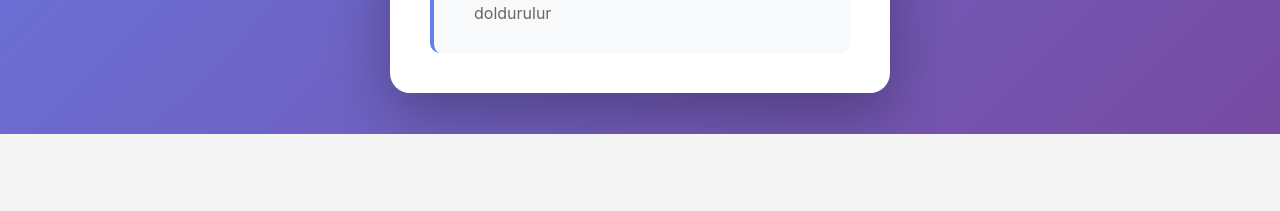
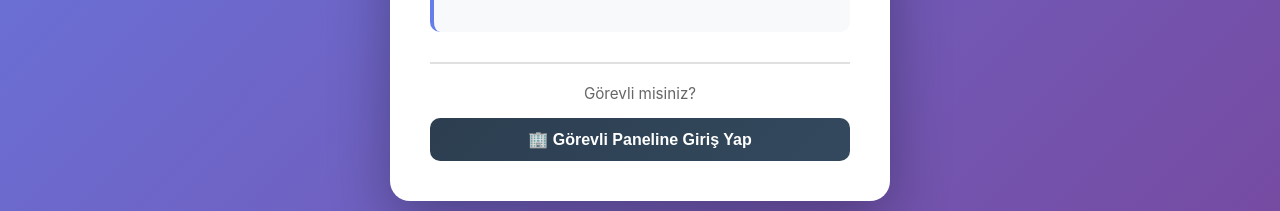
Before and after one commit to Neogtt/apartman, a React (Create React App) app in the folder client/: page / in a window 1280 px wide. Shown: the part 666-877 px from the top of the page. Before the commit the page ends 800 px from the top, so only its background shows below. Built offline with nearby package versions, Linux system fonts and the light colour scheme; no server answers.

Commit message:
Görevli paneli erişimi ekrandan seçilebilir hale getirildi
- Ana giriş sayfasına 'Görevli Paneli' butonu eklendi
- URL yerine ekrandan seçim yapılabiliyor
- Görevli giriş sayfası ayrı route olarak eklendi

```diff
--- a/client/src/App.js
+++ b/client/src/App.js
@@ -71,6 +71,11 @@ function AppContent() {
     return <ApartmentLogin onLoginSuccess={handleLoginSuccess} />;
   }
 
+  // Görevli giriş sayfasına yönlendirme için kontrol
+  if (location.pathname === '/staff-login' && !isStaffLoggedIn) {
+    return <StaffLogin onLoginSuccess={handleStaffLoginSuccess} />;
+  }
+
   return (
     <div className="app">
         <div className="sidebar">
@@ -120,6 +125,7 @@ function AppContent() {
           <Route path="/" element={<ApartmentOrder />} />
           <Route path="/siparis-ver" element={<ApartmentOrder />} />
           <Route path="/gorevli" element={<ApartmentManager />} />
+          <Route path="/staff-login" element={<StaffLogin onLoginSuccess={handleStaffLoginSuccess} />} />
         </Routes>
       </div>
     </div>
--- a/client/src/pages/ApartmentLogin.css
+++ b/client/src/pages/ApartmentLogin.css
@@ -143,6 +143,37 @@
   line-height: 1.5;
 }
 
+.staff-access-box {
+  margin-top: 30px;
+  padding-top: 20px;
+  border-top: 2px solid #e0e0e0;
+  text-align: center;
+}
+
+.staff-access-text {
+  color: #666;
+  margin-bottom: 15px;
+  font-size: 0.95rem;
+}
+
+.staff-access-button {
+  background: linear-gradient(135deg, #2c3e50 0%, #34495e 100%);
+  color: white;
+  border: none;
+  padding: 12px 30px;
+  border-radius: 10px;
+  font-size: 1rem;
+  font-weight: 600;
+  cursor: pointer;
+  transition: all 0.3s ease;
+  width: 100%;
+}
+
+.staff-access-button:hover {
+  transform: translateY(-2px);
+  box-shadow: 0 10px 20px rgba(44, 62, 80, 0.3);
+}
+
 /* Mobil uyumluluk */
 @media (max-width: 768px) {
   .apartment-login-container {
--- a/client/src/pages/ApartmentLogin.js
+++ b/client/src/pages/ApartmentLogin.js
@@ -118,6 +118,17 @@ function ApartmentLogin({ onLoginSuccess }) {
             <li>Giriş yaptıktan sonra daire numaranız otomatik doldurulur</li>
           </ul>
         </div>
+
+        <div className="staff-access-box">
+          <p className="staff-access-text">Görevli misiniz?</p>
+          <button
+            type="button"
+            onClick={() => window.location.href = '/staff-login'}
+            className="staff-access-button"
+          >
+            🏢 Görevli Paneline Giriş Yap
+          </button>
+        </div>
       </div>
     </div>
   );
```
